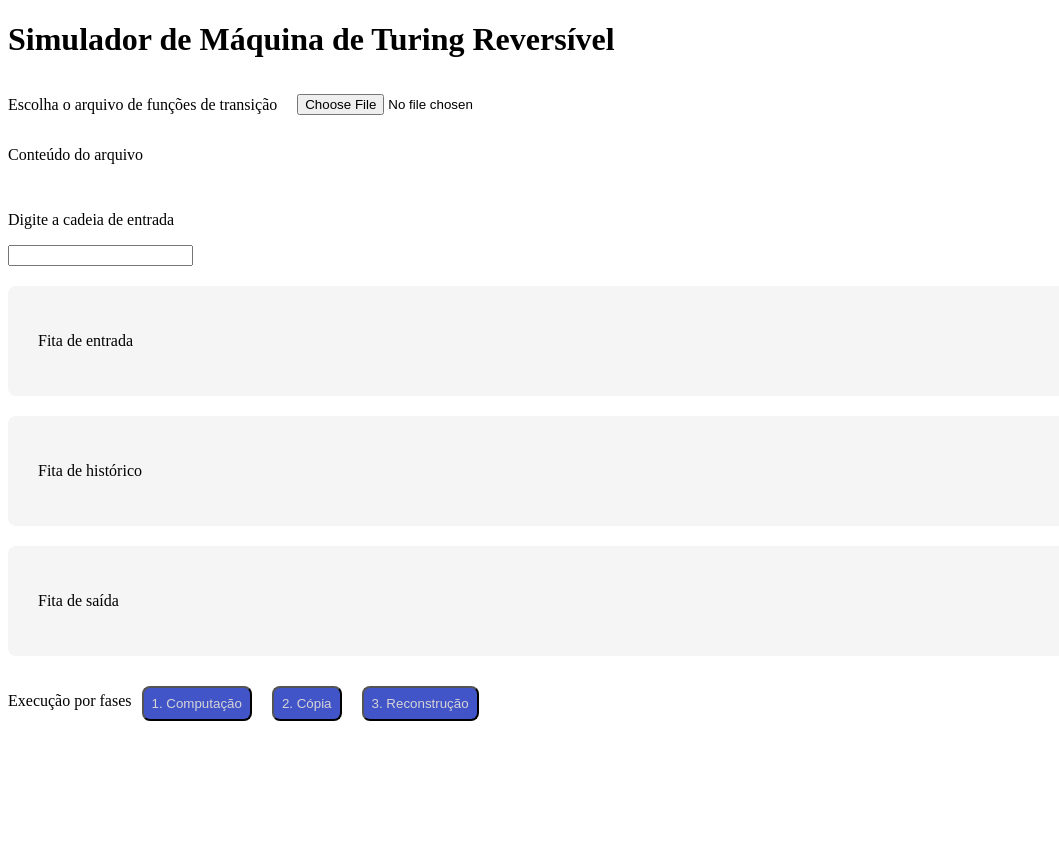
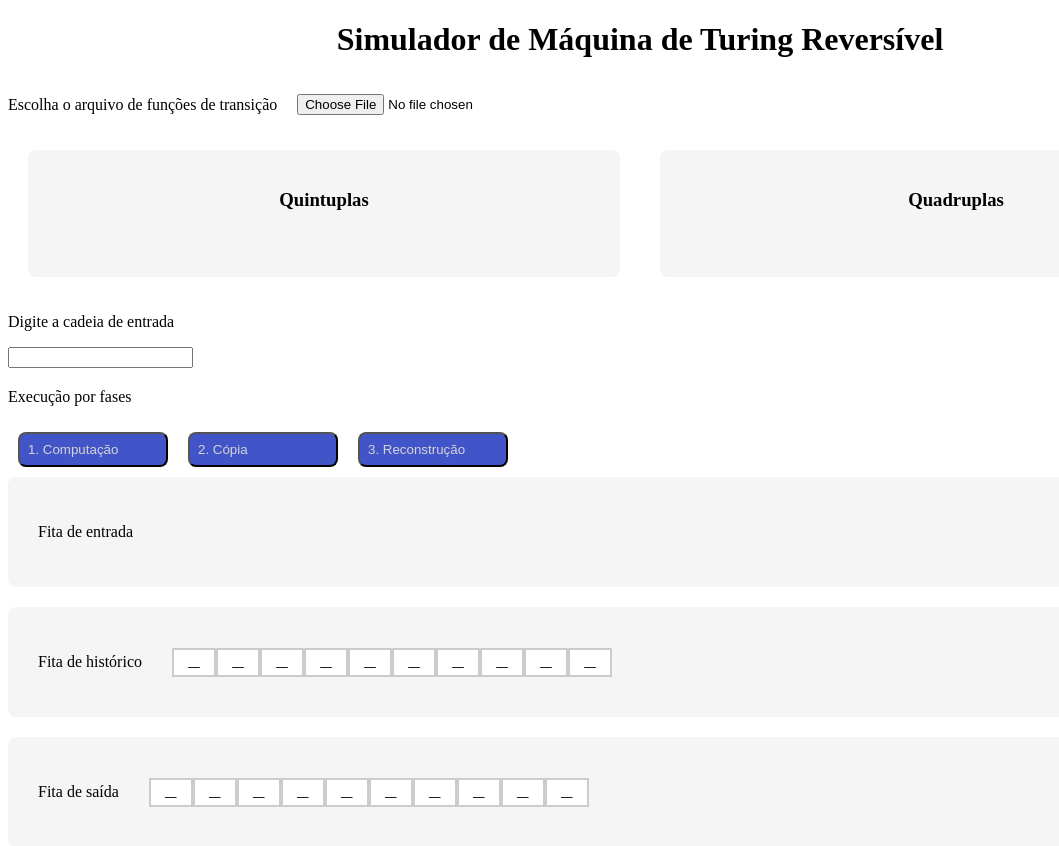
Before and after one commit to DaiDVieira/maquina-de-turing-reversivel, a Vue app: page / in a window 1280 px wide. Shown: the top 846 px of the page, without its empty margins (0-1059 px from the left). Before the commit the page ends 800 px from the top, so only its background shows below. Built offline with nearby package versions, Linux system fonts and the light colour scheme.

Commit message:
icone e secao de quadruplas e quintuplas

```diff
--- a/index.html
+++ b/index.html
@@ -2,9 +2,9 @@
 <html lang="">
   <head>
     <meta charset="UTF-8">
-    <link rel="icon" href="/favicon.ico">
+    <link rel="icon" href="/icone.ico">
     <meta name="viewport" content="width=device-width, initial-scale=1.0">
-    <title>Vite App</title>
+    <title>Turing Reversível</title>
   </head>
   <body>
     <div id="app"></div>
--- a/src/App.vue
+++ b/src/App.vue
@@ -1,14 +1,19 @@
 <script setup>
 import Arquivo from './components/Arquivo.vue';
-import Botao from './components/Botao.vue'
 import MaquinaTuring from  './components/MaquinaTuring.vue'
 </script>
 
 <template>
-  <h1>Simulador de Máquina de Turing Reversível</h1>
+  <div class="titulo">
+    <h1>Simulador de Máquina de Turing Reversível</h1>
+  </div>
   <Arquivo />
   <MaquinaTuring />
 
 </template>
 
-<style scoped></style>
+<style scoped>
+.titulo{
+  text-align: center;
+}
+</style>
--- a/src/components/Arquivo.vue
+++ b/src/components/Arquivo.vue
@@ -3,10 +3,18 @@
         <p>Escolha o arquivo de funções de transição</p>
         <input class="input-arq" type="file" accept=".txt" @change="lerArquivo">
     </div>
-    <div>
-        <p>Conteúdo do arquivo</p>
-        <pre> {{ conteudo }}</pre>
+
+    <div class="cont-arq">
+        <div class="arq">
+            <h3>Quintuplas</h3>
+            <pre> {{ conteudo }}</pre>
+        </div>
+
+        <div class="arq">
+            <h3>Quadruplas</h3>
+        </div>
     </div>
+
 </template>
 
 <script setup>
@@ -36,4 +44,19 @@ function lerArquivo(evento){
 .input-arq{
     margin-left: 20px;
 }
+
+.arq{
+    display: block;
+    align-items: center;
+    padding: 20px;
+    background-color: #f5f5f5;
+    border-radius: 8px;
+    margin: 20px;
+    width: 900px;
+    text-align: center;
+}
+
+.cont-arq{
+    display: flex;
+}
 </style>
--- a/src/components/Botao.vue
+++ b/src/components/Botao.vue
@@ -21,6 +21,8 @@ function clique(){
 .botao{
     padding: 8px;
     border-radius: 8px;
+    width: 150px;
+    text-align: left;
     cursor: pointer;
     background: #4155c8;
     color: #d6d4d7;
--- a/src/components/MaquinaTuring.vue
+++ b/src/components/MaquinaTuring.vue
@@ -2,8 +2,8 @@
 import {ref} from 'vue'
 import Botao from './Botao.vue'
     const fitaEntrada = ref([])
-    const fitaHistorico = ref([])
-    const fitaSaida = ref([])
+    const fitaHistorico = ref(["_", "_", "_", "_", "_", "_", "_", "_", "_", "_"])
+    const fitaSaida = ref(["_", "_", "_", "_", "_", "_", "_", "_", "_", "_"])
     const posicaoCabecoteEntrada = ref(0)
     const posicaoCabecoteHistorico = ref(0)
     const posicaoCabecoteSaida = ref(0)
@@ -18,6 +18,18 @@ import Botao from './Botao.vue'
         <div class="entrada-maq">
             <p>Digite a cadeia de entrada</p>
             <input type="text" v-model="fitaEntrada">
+        </div>
+
+        <p>Execução por fases</p>
+       <div class="container-botoes">
+
+            <!--
+            <Botao class="botao" texto="Passo a passo" />
+            <Botao class="botao" texto="Completa"/>
+            -->
+            <Botao class="botao" texto="1. Computação" />
+            <Botao class="botao" texto="2. Cópia"/>
+            <Botao class="botao" texto="3. Reconstrução"/>
         </div>
 
         <div class="conteiner-maq">
@@ -43,16 +55,6 @@ import Botao from './Botao.vue'
                 </div>
             </div>
         </div>
-    </div>
-    <div class="container-botoes">
-        <p>Execução por fases</p>
-        <!--
-        <Botao class="botao" texto="Passo a passo" />
-        <Botao class="botao" texto="Completa"/>
-    -->
-        <Botao class="botao" texto="1. Computação" />
-        <Botao class="botao" texto="2. Cópia"/>
-        <Botao class="botao" texto="3. Reconstrução"/>
     </div>
 </template>
 
@@ -98,5 +100,6 @@ import Botao from './Botao.vue'
 
 .botao{
     margin: 10px;
+    margin-bottom: 10px;
 }
 </style>
```
Also changed, not shown: 2 other files (tests, documents, lock files or other folders).
